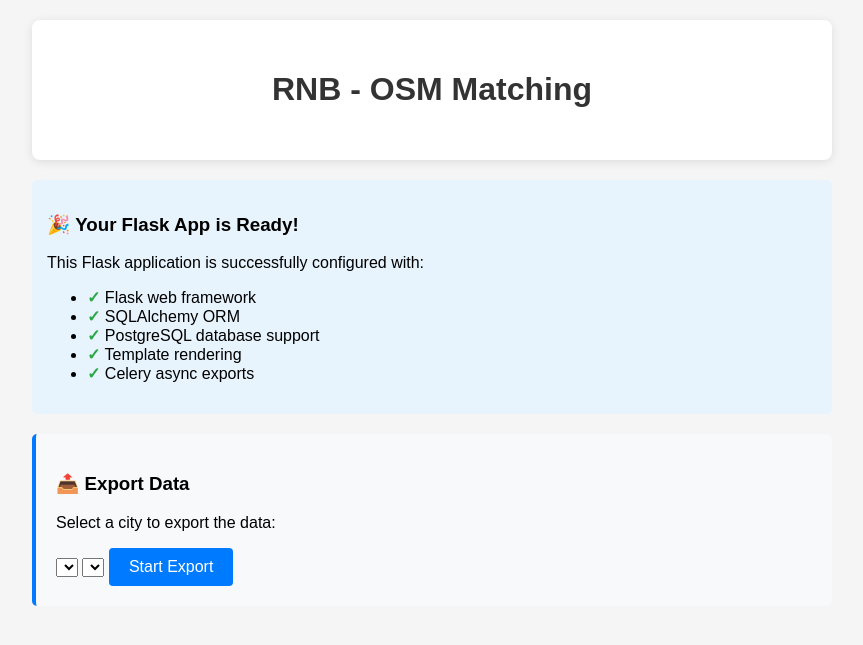
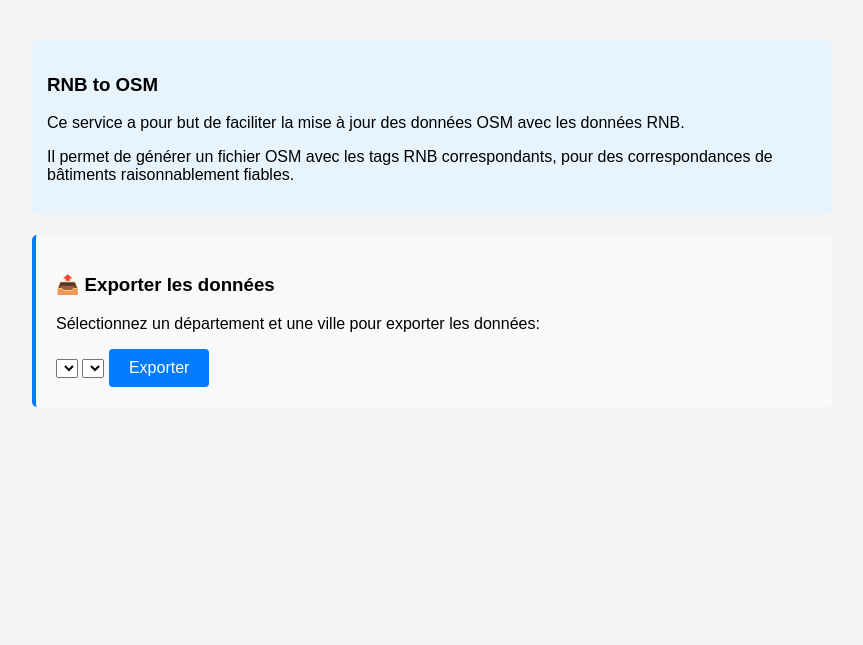
Before and after one commit to fab-geocommuns/RNB-OSM-hackathon, a Flask app: template rnb_to_osm/templates/index.html in a window 1280 px wide. Shown: the top 645 px of the page, without its empty margins (208-1071 px from the left). Run offline with Flask 3, Linux system fonts and the light colour scheme; the template is opened without the code that fills it, so the values that code supplies are empty; parts of the project's set-up code (start-up, migrations or seed data) failed here and were passed over.

Commit message:
Other adjustements

```diff
--- a/docker-compose.yml
+++ b/docker-compose.yml
@@ -24,6 +24,7 @@
         condition: service_healthy
     volumes:
       - ./tmp:/app/tmp
+      - ./rnb_to_osm/data:/app/rnb_to_osm/data/
 
 volumes:
   postgres_data:
--- a/rnb_to_osm/templates/index.html
+++ b/rnb_to_osm/templates/index.html
@@ -79,30 +79,20 @@
     </style>
 </head>
 <body>
-        <div class="container">
-            <h1>RNB - OSM Matching</h1>
-        </div>
-
         <div class="info">
-            <h3>🎉 Your Flask App is Ready!</h3>
-            <p>This Flask application is successfully configured with:</p>
-            <ul>
-                <li><span class="success">✓</span> Flask web framework</li>
-                <li><span class="success">✓</span> SQLAlchemy ORM</li>
-                <li><span class="success">✓</span> PostgreSQL database support</li>
-                <li><span class="success">✓</span> Template rendering</li>
-                <li><span class="success">✓</span> Celery async exports</li>
-            </ul>
+            <h3>RNB to OSM</h3>
+            <p>Ce service a pour but de faciliter la mise à jour des données OSM avec les données RNB.</p>
+            <p>Il permet de générer un fichier OSM avec les tags RNB correspondants, pour des correspondances de bâtiments raisonnablement fiables.</p>
         </div>
 
         <div class="export-section">
-            <h3>📤 Export Data</h3>
-            <p>Select a city to export the data:</p>
+            <h3>📤 Exporter les données</h3>
+            <p>Sélectionnez un département et une ville pour exporter les données:</p>
             <select id="departmentSelect" value="00">
             </select>
             <select id="citySelect" value="00000">
             </select>
-            <button id="exportBtn" class="btn" onclick="triggerExport()">Start Export</button>
+            <button id="exportBtn" class="btn" onclick="triggerExport()">Exporter</button>
             <div id="status"></div>
         </div>
     </div>
@@ -154,7 +144,7 @@
             const status = document.getElementById('status');
 
             btn.disabled = true;
-            btn.textContent = 'Starting...';
+            btn.textContent = 'En cours...';
 
             try {
                 const response = await fetch('/export', {
@@ -171,8 +161,8 @@
                     downloadFile(data.result);
                 } else {
                     showStatus(`Error: ${data.message}`, 'error');
-                    resetButton();
                 }
+                resetButton();
 
             } catch (error) {
                 showStatus(`Error: ${error.message}`, 'error');
@@ -183,7 +173,7 @@
         function resetButton() {
             const btn = document.getElementById('exportBtn');
             btn.disabled = false;
-            btn.textContent = 'Start Export';
+            btn.textContent = 'Exporter';
         }
 
         function downloadFile(content) {
```
